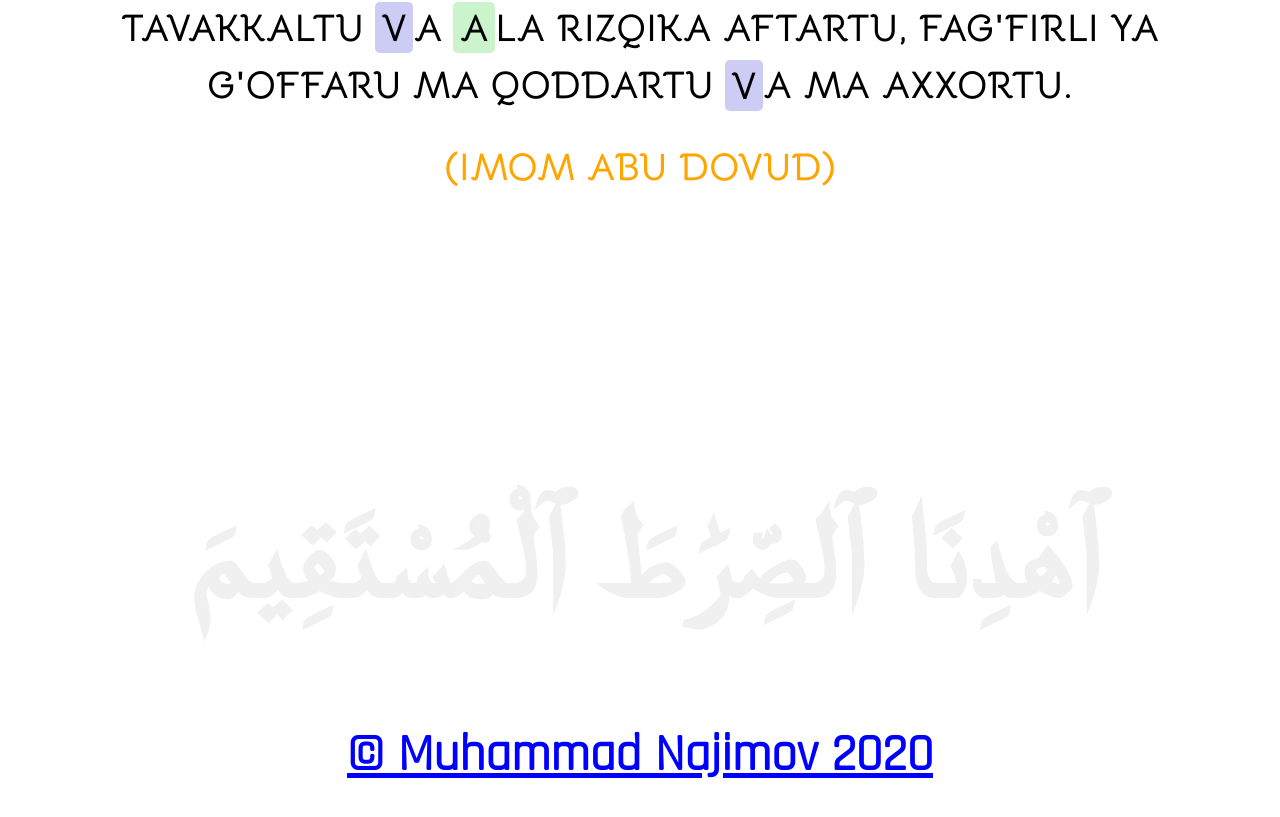
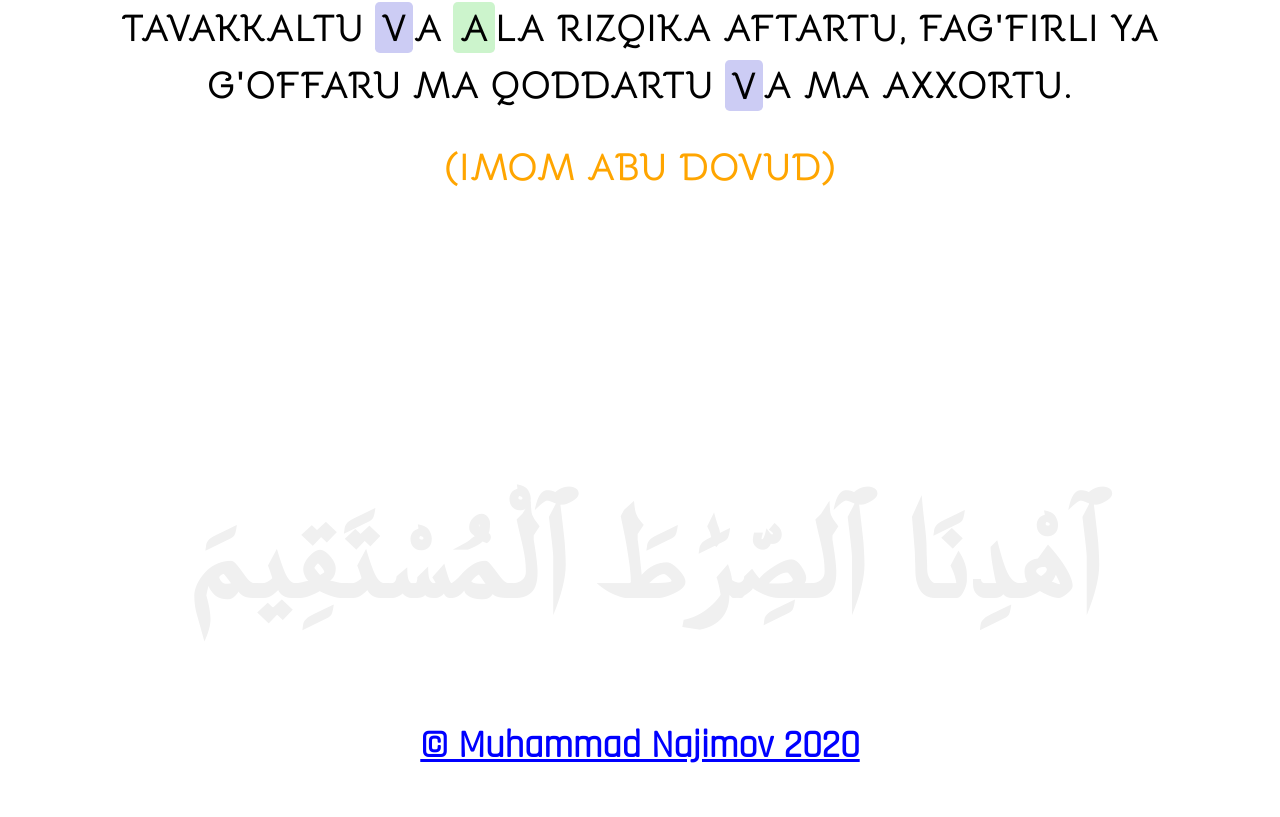
Before and after one commit to bigOnotation/ramadan-taqweem, a React (Create React App) app: page / in a window 1280 px wide. Shown: the part 5700-6517 px from the top of the page. Built offline with nearby package versions, Linux system fonts and the light colour scheme.

Commit message:
Update App.css

```diff
--- a/src/App.css
+++ b/src/App.css
@@ -26,7 +26,7 @@ footer .ayah {
 }
 
 footer a {
-	font-size: 4vw;
+	font-size: 3vw;
 	color: blue;
 	font-weight: bolder;
 }
```
